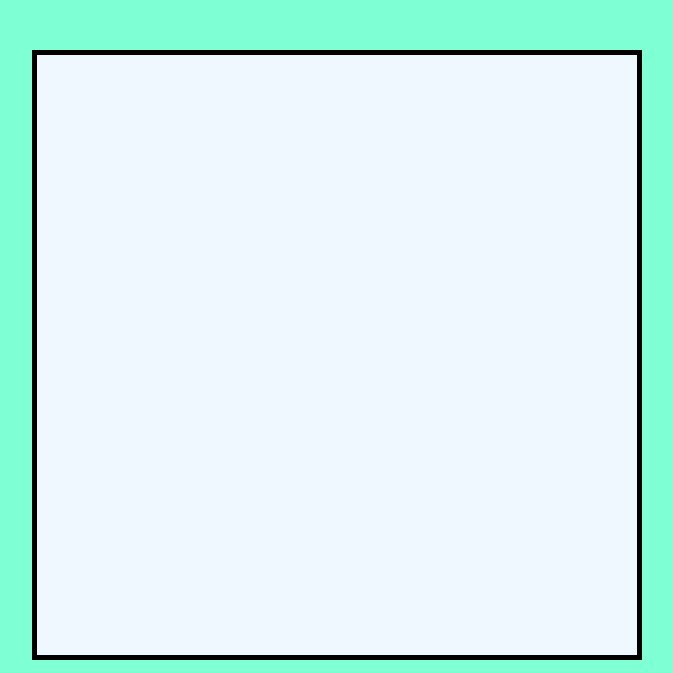
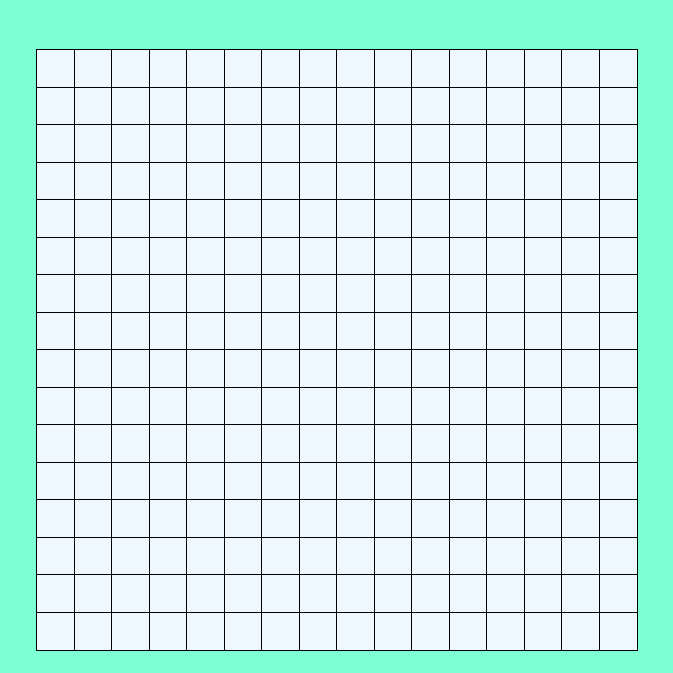
Before and after one commit to Jimnist1/etch_a_sketch, a plain HTML site: page index.html in a window 1280 px wide. Shown: the part 127-800 px from the top of the page, without its empty margins (303-976 px from the left). Drawn offline with Linux system fonts and the light colour scheme.

Commit message:
found error in function that continued column endlessly, fixed and now works, added flex to this style of solution and flex wrap ensures no spacing

```diff
--- a/app.js
+++ b/app.js
@@ -5,9 +5,9 @@ container.appendChild(divContainer);
 
 function createGrid(gridSize) {
   for (let row = 0; row < gridSize; row++) {
-    for (let column = 0; column < gridSize; row++) {
+    for (let column = 0; column < gridSize; column++) {
       const square = document.createElement("div");
-      square.classList.add("square", "square" + row);
+      square.classList.add("square");
       square.style.height = 600 / gridSize + "px";
       square.style.width = 600 / gridSize + "px";
 
@@ -16,4 +16,4 @@ function createGrid(gridSize) {
   }
 }
 
-createGrid(0);
+createGrid(16);
--- a/style.css
+++ b/style.css
@@ -27,11 +27,16 @@ body {
   order: 3;
 }
 .container {
+  display: flex;
+  flex-wrap: wrap;
   background-color: aliceblue;
   height: 600px;
   width: 600px;
   order: 2;
-  border: 5px solid black;
+  padding: 0;
+  margin: 0;
+  border: none;
+  position: relative;
 }
 .square {
   margin: 0;
```
